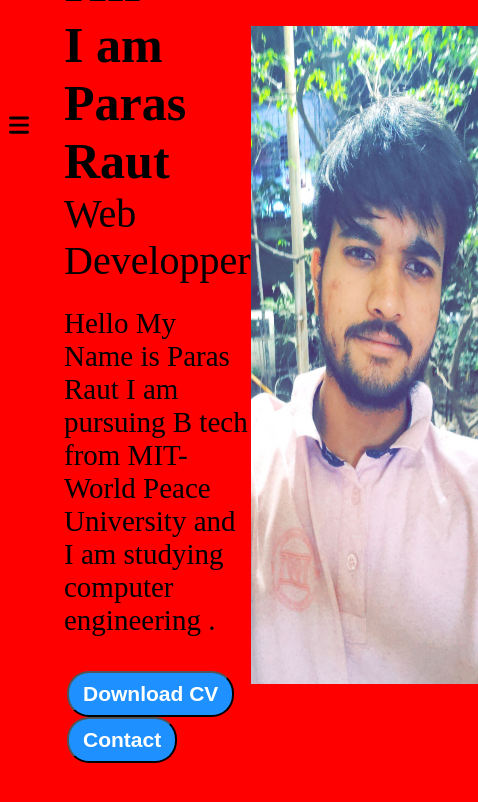
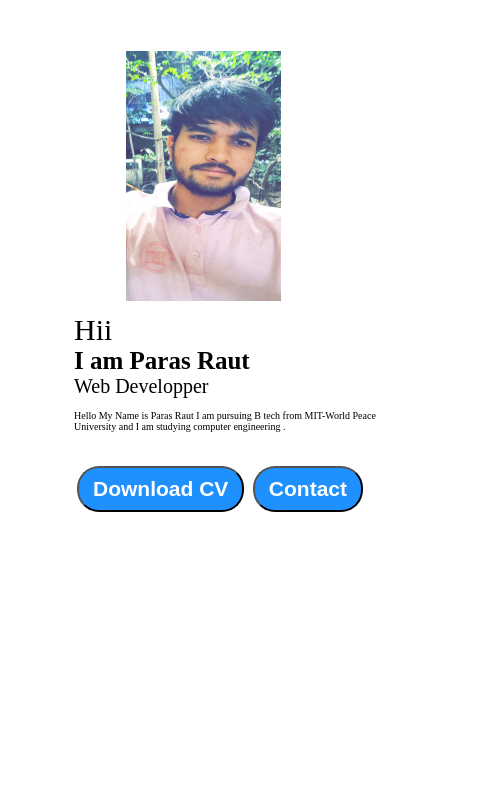
Before and after one commit to parasraut21/portfolio_website.github.io, a plain HTML site: page index.html in a window 390 px wide. Shown: the whole page, 478 px wide, since content can reach past the window. Drawn offline with Linux system fonts and the light colour scheme.

Commit message:
Update index.html

```diff
--- a/index.html
+++ b/index.html
@@ -58,12 +58,16 @@
         .devimg img {
             width: 227px;
             height: 78vh;
+            margin-left: 300px;
+            margin-top: 50px;
         }
 
         .devinfo {
             display: flex;
             justify-content: center;
             flex-direction: column;
+            padding-left: 70px;
+            margin-top: 50px;
         }
 
         .hello {
@@ -104,9 +108,49 @@
             background-color: wheat;
         }
 
+        @media (max-width:412px) {
+            .ham_1 {
+                width: 100px;
+                height: 100px;
+                font-size: 20px;
+            }
+        }
+
         @media (max-width: 600px) {
-            * {
-                background-color: red;
+            .devimg img {
+                width: 155px;
+                height: 250px;
+                margin-left: 60px;
+                margin-top: 25px;
+            }
+            .devinfo {
+                display: flex;
+                justify-content: center;
+                flex-direction: column;
+                padding-left: 30px;
+                margin-left: -237px;
+                margin-top: 115px;
+                font-size: 10px;
+            }
+            .ham_1 {
+                padding: 20px;
+                margin-top: 0px;
+                cursor: pointer;
+                width: 100px;
+            }
+            .hello {
+                font-size: 30px;
+            }
+            .name {
+                font-size: 25px;
+                font-weight: bold;
+            }
+            .about {
+                font-size: 20px;
+            }
+            .moreabout {
+                font-size: 10px;
+                margin-top: 12px;
             }
         }
 
@@ -122,7 +166,7 @@
         }
 
         .cross {
-            margin-left: 143px;
+            margin-left: 180px;
         }
 
         .sidebargo {
@@ -131,16 +175,17 @@
         }
 
         .ham_1 {
-            padding: 9px;
-            margin-top: -460px;
+            padding: 20px;
+            margin-top: -480px;
             cursor: pointer;
         }
     </style>
 </head>
 
 <body>
+
     <div class="container">
-        <svg class="ham_1" xmlns="http://www.w3.org/2000/svg" width="20px" viewBox="0 0 448 512">
+        <svg class="ham_1" xmlns="http://www.w3.org/2000/svg" width="30px" viewBox="0 0 448 512">
         <path
           d="M0 96C0 78.3 14.3 64 32 64H416c17.7 0 32 14.3 32 32s-14.3 32-32 32H32C14.3 128 0 113.7 0 96zM0 256c0-17.7 14.3-32 32-32H416c17.7 0 32 14.3 32 32s-14.3 32-32 32H32c-17.7 0-32-14.3-32-32zM448 416c0 17.7-14.3 32-32 32H32c-17.7 0-32-14.3-32-32s14.3-32 32-32H416c17.7 0 32 14.3 32 32z"
         />
@@ -157,7 +202,7 @@
             </div>
             <nav>
                 <ul>
-                    <li><a href="/">Home</a></li>
+                    <li><a href="index.html">Home</a></li>
                     <li><a href="aboutme.html">About Me</a></li>
                     <li><a href="skills.html">Skills</a></li>
                     <li><a href="blog.html">Blog</a></li>
@@ -167,6 +212,9 @@
         </div>
         <div class="main">
             <div class="info">
+                <div class="devimg">
+                    <img src="ppp.jpg" alt="Paras Raut" />
+                </div>
                 <div class="devinfo">
                     <div class="hello">Hii</div>
                     <div class="name">I am Paras Raut</div>
@@ -179,31 +227,26 @@
                         <a href="contact.html"><button>Contact</button></a>
                     </div>
                 </div>
-                <div class="devimg">
-                    <img src="ppp.jpg" alt="Paras Raut" />
-                </div>
+
             </div>
         </div>
     </div>
     <script>
         document.querySelector(".ham_1").addEventListener("click", () => {
             document.querySelector(".sidebar").classList.toggle("sidebargo");
-            if (
-                document.querySelector(".sidebar").classList.contains("sidebargo")
-            ) {
-                document.querySelector(".ham").style.display = "inline";
-                document.querySelector(".ham_1").style.display = "none";
-            }
+            document.querySelector(".ham_1").style.display = 'none';
         });
+
+        if (document.querySelector('.sidebar').classList.contains('sidebargo')) {
+            document.querySelector(".ham_1").style.display = 'inline';
+        } else {
+            document.querySelector(".ham_1").style.display = 'none';
+        }
+
         document.querySelector(".cross").addEventListener("click", () => {
             document.querySelector(".sidebar").classList.toggle("sidebargo");
-            if (
-                document.querySelector(".sidebar").classList.contains("sidebargo")
-            ) {
-                document.querySelector(".ham").style.display = "inline";
-                document.querySelector(".ham_1").style.display = "none";
-            }
-        });
+            document.querySelector(".ham_1").style.display = 'inline';
+        })
     </script>
 </body>
 
```
